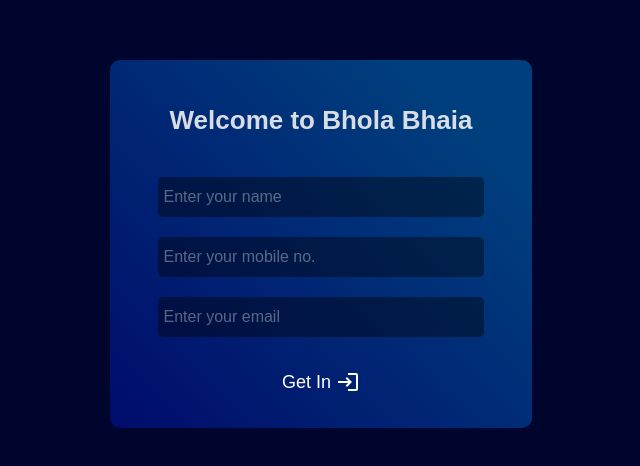
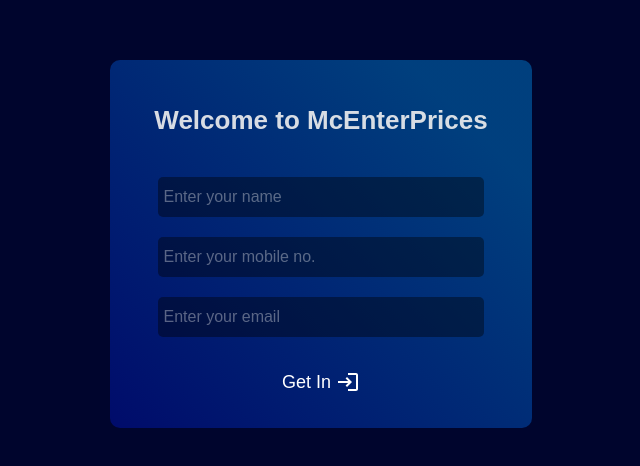
Before and after one commit to optimm/Design-Configurator-Shopping-App, a React (Create React App) app: page / in a window 1280 px wide. Shown: the part 156-622 px from the top of the page, without its empty margins (319-959 px from the left). Built offline with nearby package versions, Linux system fonts and the light colour scheme.

Commit message:
bug fixes

```diff
--- a/src/components/body/login/Login.jsx
+++ b/src/components/body/login/Login.jsx
@@ -36,7 +36,7 @@
 
             <div className='login-wrapper'>
                 <div className='login-card'>
-                    <h1>Welcome to Bhola Bhaia</h1>
+                    <h1>Welcome to McEnterPrices</h1>
                     <form className="login-form" autoComplete="off" onSubmit={handleSubmit}>
                         <input type="text" autoComplete="off" required placeholder="Enter your name" className="form-input" onChange={(e) => setName(e.target.value)} />
                         <input type="text" pattern="\d*" autoComplete="off" required placeholder="Enter your mobile no." className="form-input" minLength={10} maxLength={10} onChange={(e) => setMobile(e.target.value)} />
--- a/src/components/body/main/Main.jsx
+++ b/src/components/body/main/Main.jsx
@@ -71,6 +71,10 @@
         if (val.indexOf('.') != -1) {
             val = parseFloat(val);
             val = val.toFixed(2);
+            val = val.toString();
+        }
+        else {
+            val = parseInt(val);
             val = val.toString();
         }
 
@@ -160,6 +164,12 @@
 
     const [fullscreen, setFullscreen] = useState(true);
     const [show, setShow] = useState(false);
+
+
+
+    function confirmOrder() {
+
+    }
 
 
     return (
--- a/src/components/header/Nav.jsx
+++ b/src/components/header/Nav.jsx
@@ -4,7 +4,7 @@
 function Nav() {
     return (
         <div className='nav-wrapper'>
-            <p>Bhola bhaia</p>
+            <p>McEnterPrices</p>
         </div>
     )
 }
```
